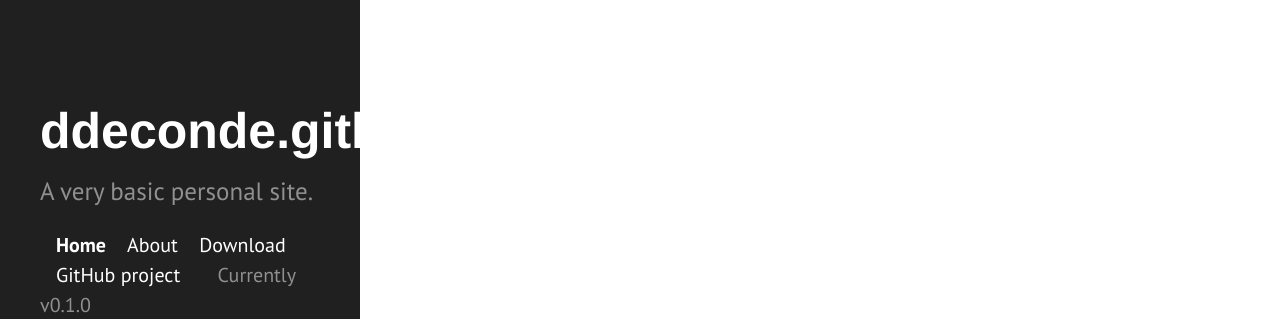
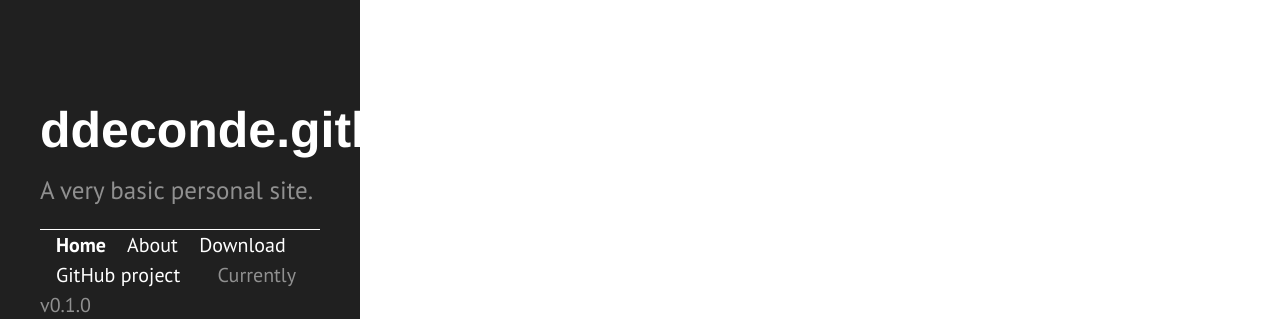
Before and after one commit to ddeconde/ddeconde.github.io, a Jekyll site: the page built from index.html, in a window 1280 px wide. Shown: the part 490-809 px from the top of the page. Built offline with Jekyll 4.4.1, drawn with Linux system fonts in a browser that asks for light colours; Markdown is read by kramdown in place of the engine named in the settings; the list of posts is cut into pages by our own code.

Commit message:
back to hyde

```diff
--- a/public/css/hyde.css
+++ b/public/css/hyde.css
@@ -86,6 +86,7 @@ html {
 /* Sidebar nav */
 .sidebar-nav {
   padding-left: 0;
+  border-top: 1px solid #fff;
   list-style: none;
 }
 .sidebar-nav-item {
```
